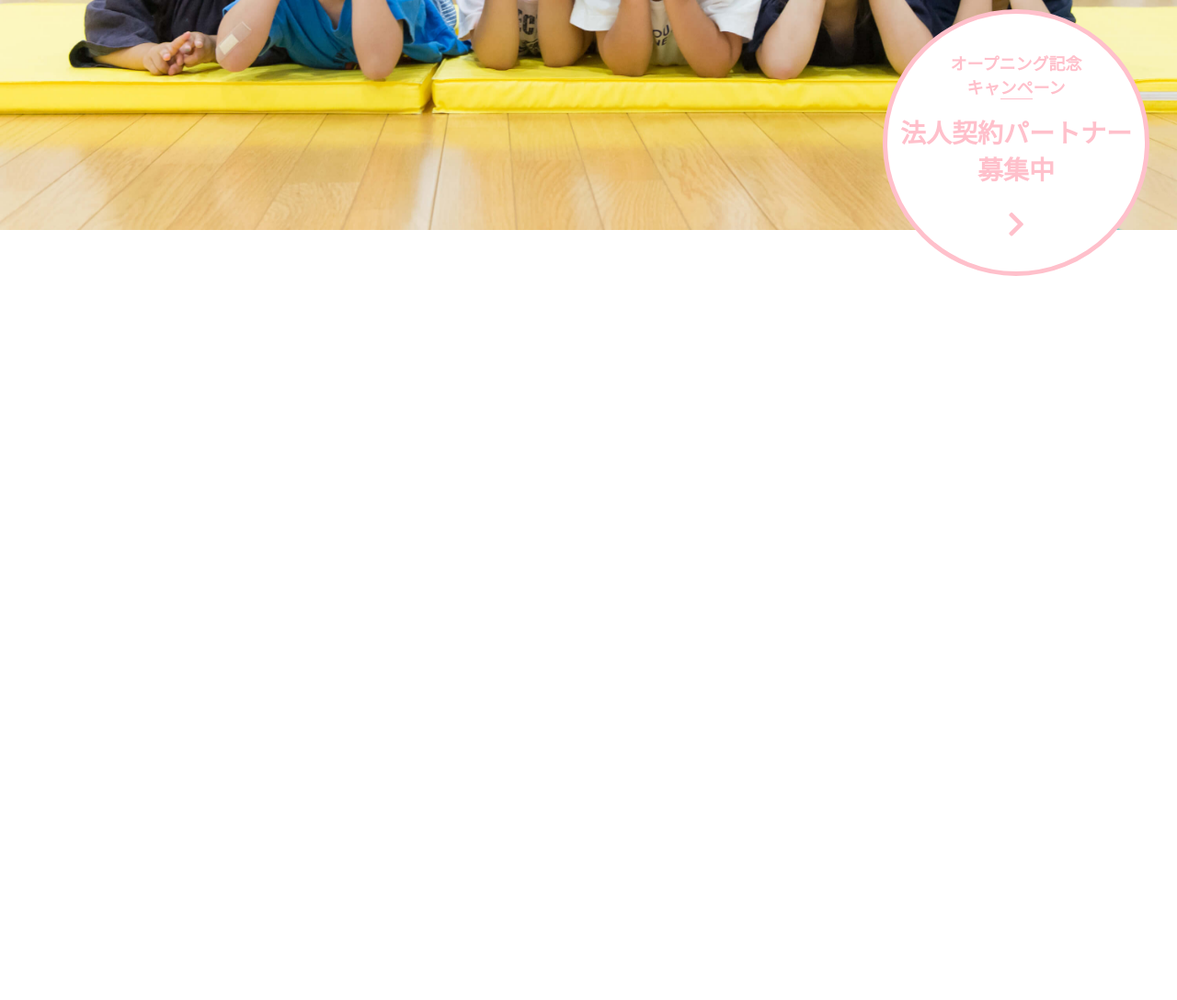
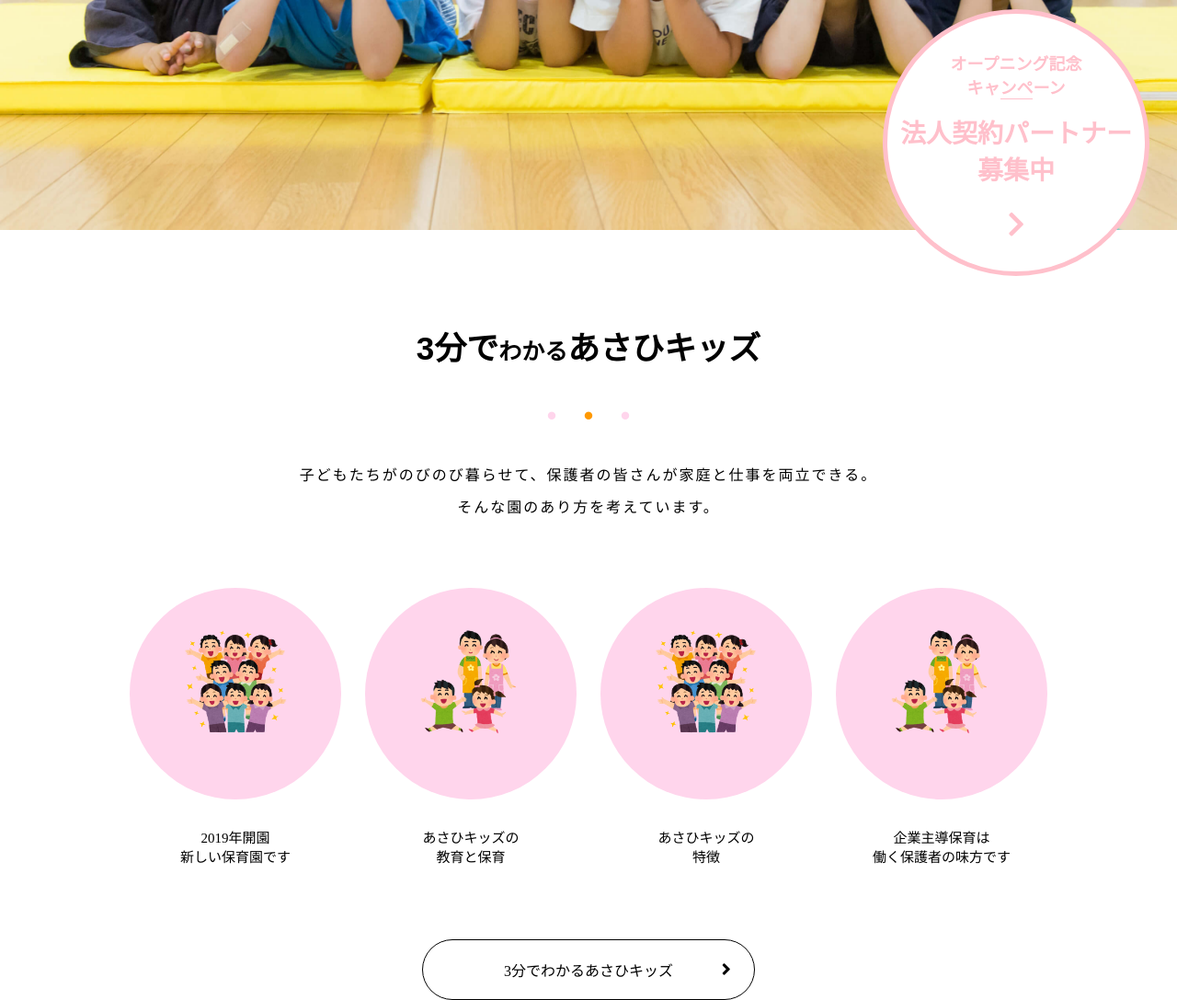
Before and after one commit to Oppai-creater/syunta-practice1, a plain HTML site: page index.html in a window 1280 px wide. Shown: the part 602-1689 px from the top of the page at 92% size. Before the commit the page ends 902 px from the top, so only its background shows below. Drawn offline with Linux system fonts and the light colour scheme.

Commit message:
About section (#9)
* main-visualの作成

```diff
--- a/assets/css/style.css
+++ b/assets/css/style.css
@@ -134,3 +134,73 @@ header .contact .mail-btn{
     margin-top: 25px;
     font-size: 30px;
 }
+section{
+    margin-top: 100px;
+}
+section .section-title{
+    font-size: 35px;
+    font-family: 'ヒラギノ角ゴ StdN','Hiragino Kaku Gothic StdN',sans-serif;
+    text-align: center;
+}
+section .main-text{
+    letter-spacing: 2px;
+    line-height: 35px;
+    text-align: center;
+}
+section .section-title span{
+    font-size: 25px;
+}
+section .dot{
+    font-size: 40px;
+    margin: 20px 0;
+    color: #FFD5EC;
+    text-align: center;
+}
+section .dot span{
+    font-size: 40px;
+    margin: 20px 0;
+    color: #FF9900;
+}
+section .container{
+    padding-bottom: 80px;
+    width: 80%;
+    margin: 0 auto;
+}
+section .content{
+    float:left;
+    width: 25%;
+    margin-top: 70px;
+    text-align: center;
+}
+.circle-image{
+    display: inline-block;
+    height: 230px;
+    width: 90%;
+    border-radius: 50%;
+    line-height: 310px;
+    background-color: #FFD5EC;
+}
+.content img{
+    width: 50%;
+    height: 50%;
+}
+.content-text{
+    margin-top: 30px;
+    font-size: 15px;
+}
+.link-btn{
+    margin: 0 auto;
+    width: 25%;
+    padding: 20px;
+    text-align: center;
+    border: 1px solid black;
+    border-radius: 50px;
+    color: black;
+    position: relative;
+}
+.link-btn i{
+    font-size: 20px;
+    position: absolute;
+    top: 22px;
+    right: 7%;
+}
--- a/index.html
+++ b/index.html
@@ -9,7 +9,7 @@
 </head>
 <body>
     <header>
-        <div class="hader-top clearfix">
+        <div class="header-top clearfix">
             <div class="header-logo">
                 <img src="assets/img/logo.png">
             </div>
@@ -89,5 +89,50 @@
             </p>
         </div>
     </div>
+    <section id="about">
+        <h2 class="section-title">3分で<span>わかる</span>あさひキッズ</h2>
+        <p class="dot">・<span>・</span>・</p>
+        <p class="main-text">子どもたちがのびのび暮らせて、保護者の皆さんが家庭と仕事を両立できる。<br>そんな園のあり方を考えています。</p>
+        <div class="container clearfix">
+            <div class="content">
+                <div class="circle-image">
+                    <img src="assets/img/sub/kid1.jpg">
+                </div>
+                <p class="content-text">
+                    2019年開園<br>新しい保育園です
+                </p>
+            </div>
+            <div class="content">
+                <div class="circle-image">
+                     <img src="assets/img/sub/kid2.jpg">
+                </div>
+                <p class="content-text">
+                    あさひキッズの<br>教育と保育
+                </p>
+            </div>
+            <div class="content">
+                <div class="circle-image">
+                    <img src="assets/img/sub/kid1.jpg">
+                </div>
+                <p class="content-text">
+                    あさひキッズの<br>特徴
+                </p>
+            </div>
+            <div class="content">
+                <div class="circle-image">
+                    <img src="assets/img/sub/kid2.jpg">
+                </div>
+                <p class="content-text">
+                    企業主導保育は<br>働く保護者の味方です
+                </p>
+            </div>
+        </div>
+        <a href="#">
+            <div class="link-btn">
+                3分でわかるあさひキッズ
+                <i class="fas fa-angle-right"></i>
+            </div>
+        </a>
+    </section>
 </body>
 </html>
```
Also changed, not shown: assets/img/sub/kid1.jpg (added), assets/img/sub/kid2.jpg (added), assets/img/sub/kid3.jpg (added), assets/img/sub/kid4.jpg (added).
